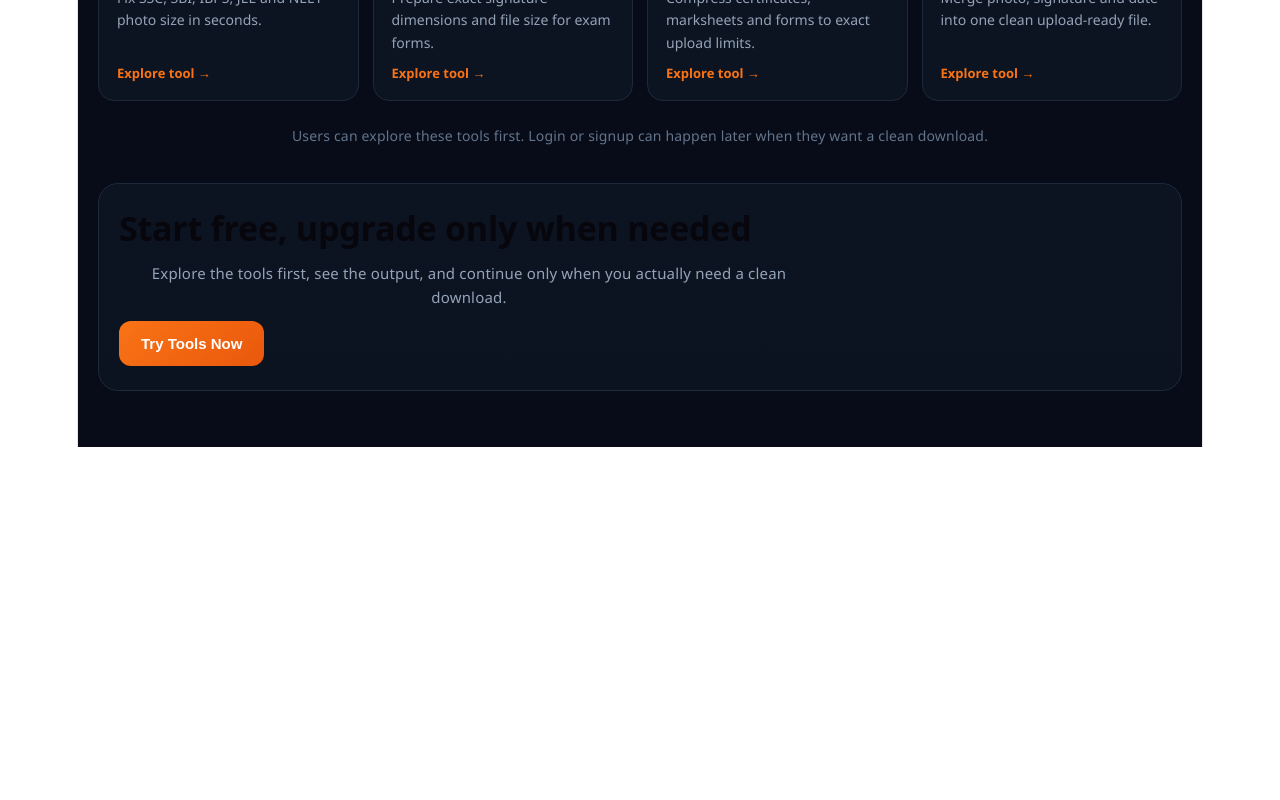
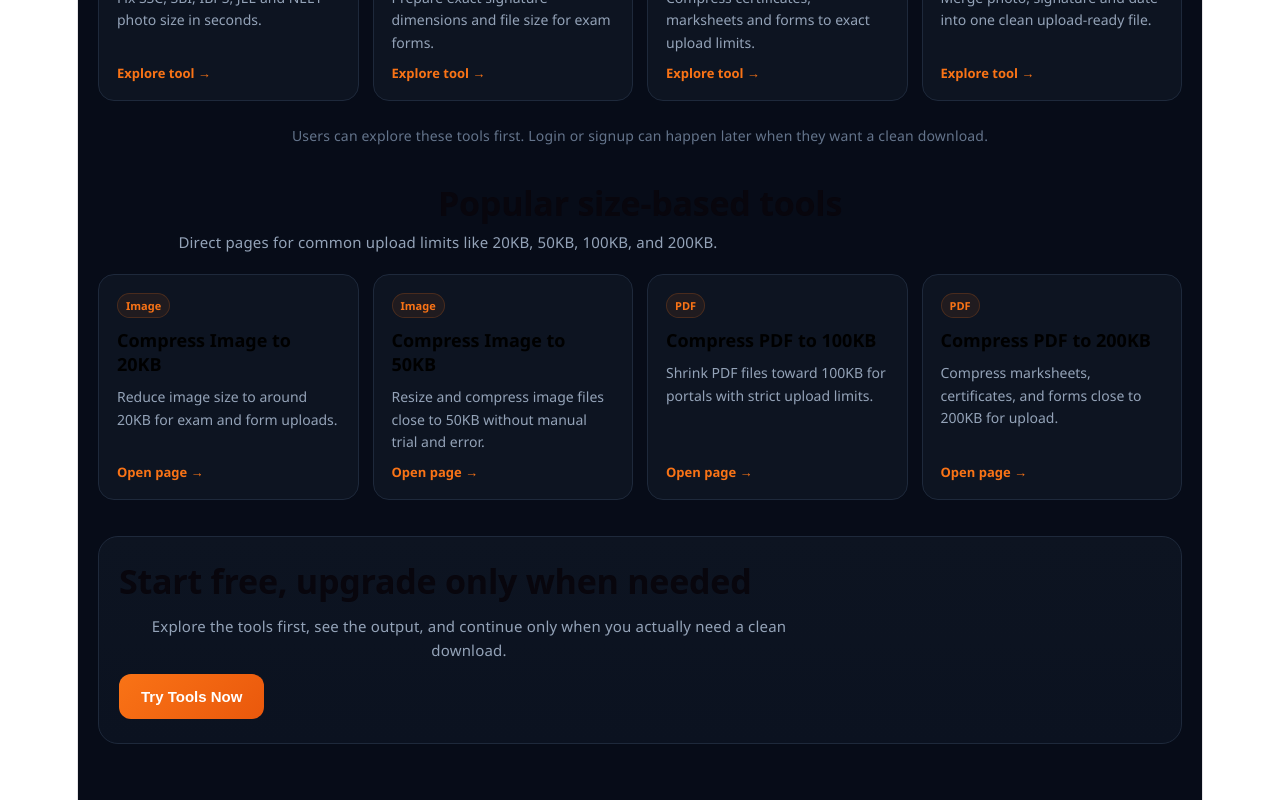
Before and after one commit to akash-srivastav02/DocSaathiAI, a React (Vite) app in the folder frontend/: page / in a window 1280 px wide. Shown: the part 936-1736 px from the top of the page. Before the commit the page ends 1383 px from the top, so only its background shows below. Built offline with nearby package versions, Linux system fonts and the light colour scheme; no server answers.

Commit message:
seo improve -2

```diff
--- a/frontend/src/App.jsx
+++ b/frontend/src/App.jsx
@@ -2,6 +2,7 @@ import { BrowserRouter, Routes, Route, Navigate } from "react-router-dom";
 import Landing         from "./pages/Landing";
 import Auth            from "./pages/Auth";
 import ExamPage        from "./pages/ExamPage";
+import UtilityPage     from "./pages/UtilityPage";
 import Dashboard       from "./pages/Dashboard";
 import ToolPage        from "./pages/ToolPage";
 import PDFCompressPage from "./pages/PDFCompressPage";
@@ -25,6 +26,7 @@ function App() {
         <Route path="/" element={<Landing />} />
         <Route path="/auth" element={<Auth />} />
         <Route path="/exam/:examSlug" element={<ExamPage />} />
+        <Route path="/utility/:utilitySlug" element={<UtilityPage />} />
 
         <Route path="/tool/:toolId" element={<ToolPage />} />
         <Route path="/pdf/compress" element={<PDFCompressPage />} />
--- a/frontend/src/pages/Landing.jsx
+++ b/frontend/src/pages/Landing.jsx
@@ -1,6 +1,7 @@
 import { useNavigate } from "react-router-dom";
 import useStore from "../store/useStore";
 import { EXAM_PAGE_DATA } from "../utils/examPages";
+import { UTILITY_PAGE_DATA } from "../utils/utilityPages";
 
 const FEATURES = [
   {
@@ -114,6 +115,28 @@ export default function Landing() {
           <p style={s.exploreNote}>
             Users can explore these tools first. Login or signup can happen later when they want a clean download.
           </p>
+        </section>
+
+        <section style={s.featureSection}>
+          <div style={s.sectionHead}>
+            <h2 style={s.sectionTitle}>Popular size-based tools</h2>
+            <p style={s.sectionSub}>Direct pages for common upload limits like 20KB, 50KB, 100KB, and 200KB.</p>
+          </div>
+          <div style={s.featureGrid}>
+            {UTILITY_PAGE_DATA.map((item) => (
+              <button
+                key={item.slug}
+                type="button"
+                style={s.featureCard}
+                onClick={() => navigate(`/utility/${item.slug}`)}
+              >
+                <span style={s.featureTag}>{item.category}</span>
+                <h3 style={s.featureTitle}>{item.title}</h3>
+                <p style={s.featureDesc}>{item.summary}</p>
+                <span style={s.featureLink}>Open page →</span>
+              </button>
+            ))}
+          </div>
         </section>
 
         <section style={s.ctaSection}>
--- a/frontend/src/pages/PDFCompressPage.jsx
+++ b/frontend/src/pages/PDFCompressPage.jsx
@@ -1,5 +1,5 @@
-import { useState } from "react";
-import { useNavigate } from "react-router-dom";
+import { useEffect, useState } from "react";
+import { useNavigate, useSearchParams } from "react-router-dom";
 import API from "../api/axios";
 import useStore from "../store/useStore";
 import AuthModal from "../components/AuthModal";
@@ -39,6 +39,7 @@ function WatermarkedPdfPreview({ fileName }) {
 
 export default function PDFCompressPage() {
   const navigate = useNavigate();
+  const [searchParams] = useSearchParams();
   const { user, credits, updateCredits, logout } = useStore();
   const currentCredits = user ? (credits ?? user?.credits ?? 0) : 0;
 
@@ -60,6 +61,18 @@ export default function PDFCompressPage() {
     if (!val || val <= 0) return null;
     return targetUnit === "MB" ? Math.round(val * 1024) : Math.round(val);
   };
+
+  useEffect(() => {
+    const targetFromQuery = searchParams.get("target");
+    const unitFromQuery = searchParams.get("unit");
+
+    if (targetFromQuery) {
+      setTargetValue(targetFromQuery);
+    }
+    if (unitFromQuery === "KB" || unitFromQuery === "MB") {
+      setTargetUnit(unitFromQuery);
+    }
+  }, [searchParams]);
 
   const handleFile = (selectedFile) => {
     setFileError("");
--- a/frontend/src/pages/ToolPage.jsx
+++ b/frontend/src/pages/ToolPage.jsx
@@ -478,6 +478,19 @@ export default function ToolPage() {
       setSelectedExam(examFromQuery);
     }
   }, [searchParams]);
+
+  useEffect(() => {
+    if (!isImageCompressTool) return;
+    const targetFromQuery = searchParams.get("target");
+    const unitFromQuery = searchParams.get("unit");
+
+    if (targetFromQuery) {
+      setTargetValue(targetFromQuery);
+    }
+    if (unitFromQuery === "KB" || unitFromQuery === "MB") {
+      setTargetUnit(unitFromQuery);
+    }
+  }, [isImageCompressTool, searchParams]);
 
   useEffect(() => {
     if (!preview) {
--- /dev/null
+++ b/frontend/src/pages/UtilityPage.jsx
@@ -0,0 +1,67 @@
+import { useEffect } from "react";
+import { Navigate, useNavigate, useParams } from "react-router-dom";
+import { getUtilityPageBySlug } from "../utils/utilityPages";
+
+export default function UtilityPage() {
+  const { utilitySlug } = useParams();
+  const navigate = useNavigate();
+  const page = getUtilityPageBySlug(utilitySlug);
+
+  useEffect(() => {
+    if (!page) return;
+    document.title = `${page.title} | FormFixer`;
+  }, [page]);
+
+  if (!page) {
+    return <Navigate to="/" replace />;
+  }
+
+  return (
+    <div style={s.root}>
+      <div style={s.wrap}>
+        <button style={s.backBtn} onClick={() => navigate("/")}>← Back</button>
+        <div style={s.hero}>
+          <span style={s.badge}>{page.category} Utility</span>
+          <h1 style={s.title}>{page.title}</h1>
+          <p style={s.sub}>{page.summary}</p>
+        </div>
+
+        <div style={s.infoGrid}>
+          <div style={s.infoCard}>
+            <p style={s.infoLabel}>Target Size</p>
+            <p style={s.infoValue}>{page.targetLabel}</p>
+            <p style={s.infoText}>The tool will open with this target already selected.</p>
+          </div>
+          <div style={s.infoCard}>
+            <p style={s.infoLabel}>Best For</p>
+            <p style={s.infoValue}>{page.category === "Image" ? "Photo uploads" : "Document uploads"}</p>
+            <p style={s.infoText}>Useful for exam portals, college forms, and document verification uploads.</p>
+          </div>
+        </div>
+
+        <div style={s.ctaBox}>
+          <button style={s.primaryBtn} onClick={() => navigate(page.route)}>
+            Open {page.title}
+          </button>
+        </div>
+      </div>
+    </div>
+  );
+}
+
+const s = {
+  root: { minHeight: "100vh", background: "radial-gradient(circle at top, #101a31 0%, #070c18 45%)", color: "#f8fafc", fontFamily: "'Segoe UI', sans-serif" },
+  wrap: { maxWidth: 920, margin: "0 auto", padding: "28px 20px 56px" },
+  backBtn: { background: "#111827", border: "1px solid #334155", color: "#cbd5e1", padding: "10px 16px", borderRadius: 10, cursor: "pointer", fontWeight: 700 },
+  hero: { marginTop: 22, display: "flex", flexDirection: "column", gap: 10 },
+  badge: { width: "fit-content", padding: "7px 12px", borderRadius: 999, background: "#f9731618", border: "1px solid #f9731635", color: "#fdba74", fontSize: 12, fontWeight: 800 },
+  title: { margin: 0, fontSize: "clamp(28px, 5vw, 44px)", lineHeight: 1.08, fontWeight: 900 },
+  sub: { margin: 0, color: "#94a3b8", fontSize: 17, lineHeight: 1.65, maxWidth: 760 },
+  infoGrid: { display: "grid", gridTemplateColumns: "repeat(auto-fit, minmax(250px, 1fr))", gap: 16, marginTop: 28 },
+  infoCard: { background: "#0d1421", border: "1px solid #1e293b", borderRadius: 16, padding: 18 },
+  infoLabel: { margin: "0 0 8px", color: "#f97316", fontSize: 13, fontWeight: 800, textTransform: "uppercase", letterSpacing: 0.4 },
+  infoValue: { margin: "0 0 8px", color: "#f1f5f9", fontSize: 18, fontWeight: 800 },
+  infoText: { margin: 0, color: "#94a3b8", fontSize: 14, lineHeight: 1.6 },
+  ctaBox: { marginTop: 24 },
+  primaryBtn: { background: "linear-gradient(135deg,#f97316,#ea580c)", border: "none", color: "#fff", padding: "14px 18px", borderRadius: 12, fontWeight: 800, fontSize: 15, cursor: "pointer" },
+};
--- /dev/null
+++ b/frontend/src/utils/utilityPages.js
@@ -0,0 +1,38 @@
+export const UTILITY_PAGE_DATA = [
+  {
+    slug: "compress-image-to-20kb",
+    title: "Compress Image to 20KB",
+    summary: "Reduce image size to around 20KB for exam and form uploads.",
+    route: "/tool/imgcompress?target=20&unit=KB",
+    targetLabel: "20KB",
+    category: "Image",
+  },
+  {
+    slug: "compress-image-to-50kb",
+    title: "Compress Image to 50KB",
+    summary: "Resize and compress image files close to 50KB without manual trial and error.",
+    route: "/tool/imgcompress?target=50&unit=KB",
+    targetLabel: "50KB",
+    category: "Image",
+  },
+  {
+    slug: "compress-pdf-to-100kb",
+    title: "Compress PDF to 100KB",
+    summary: "Shrink PDF files toward 100KB for portals with strict upload limits.",
+    route: "/pdf/compress?target=100&unit=KB",
+    targetLabel: "100KB",
+    category: "PDF",
+  },
+  {
+    slug: "compress-pdf-to-200kb",
+    title: "Compress PDF to 200KB",
+    summary: "Compress marksheets, certificates, and forms close to 200KB for upload.",
+    route: "/pdf/compress?target=200&unit=KB",
+    targetLabel: "200KB",
+    category: "PDF",
+  },
+];
+
+export function getUtilityPageBySlug(slug) {
+  return UTILITY_PAGE_DATA.find((item) => item.slug === slug) || null;
+}
```
Also changed, not shown: 1 other file (tests, documents, lock files or other folders).
